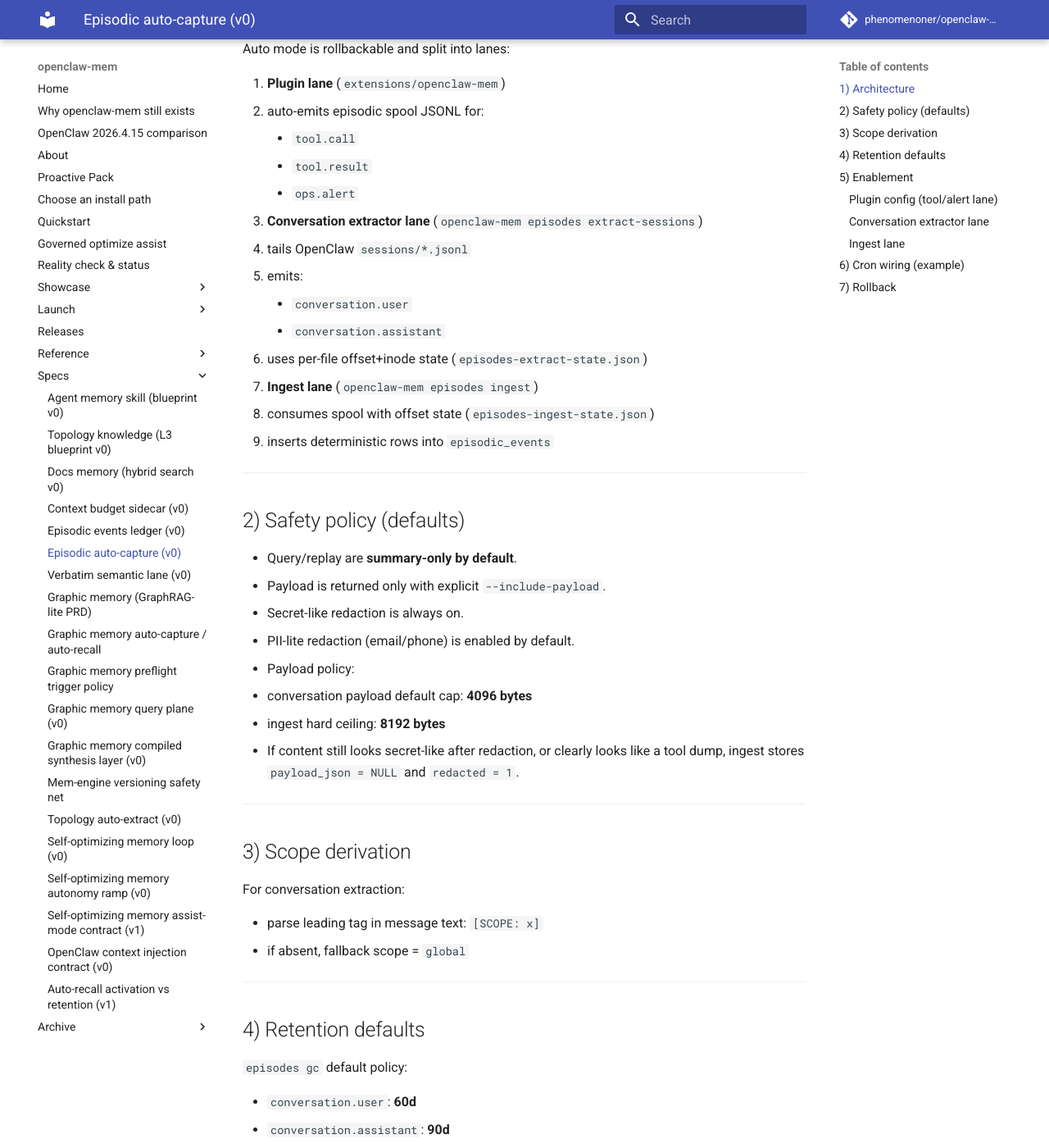
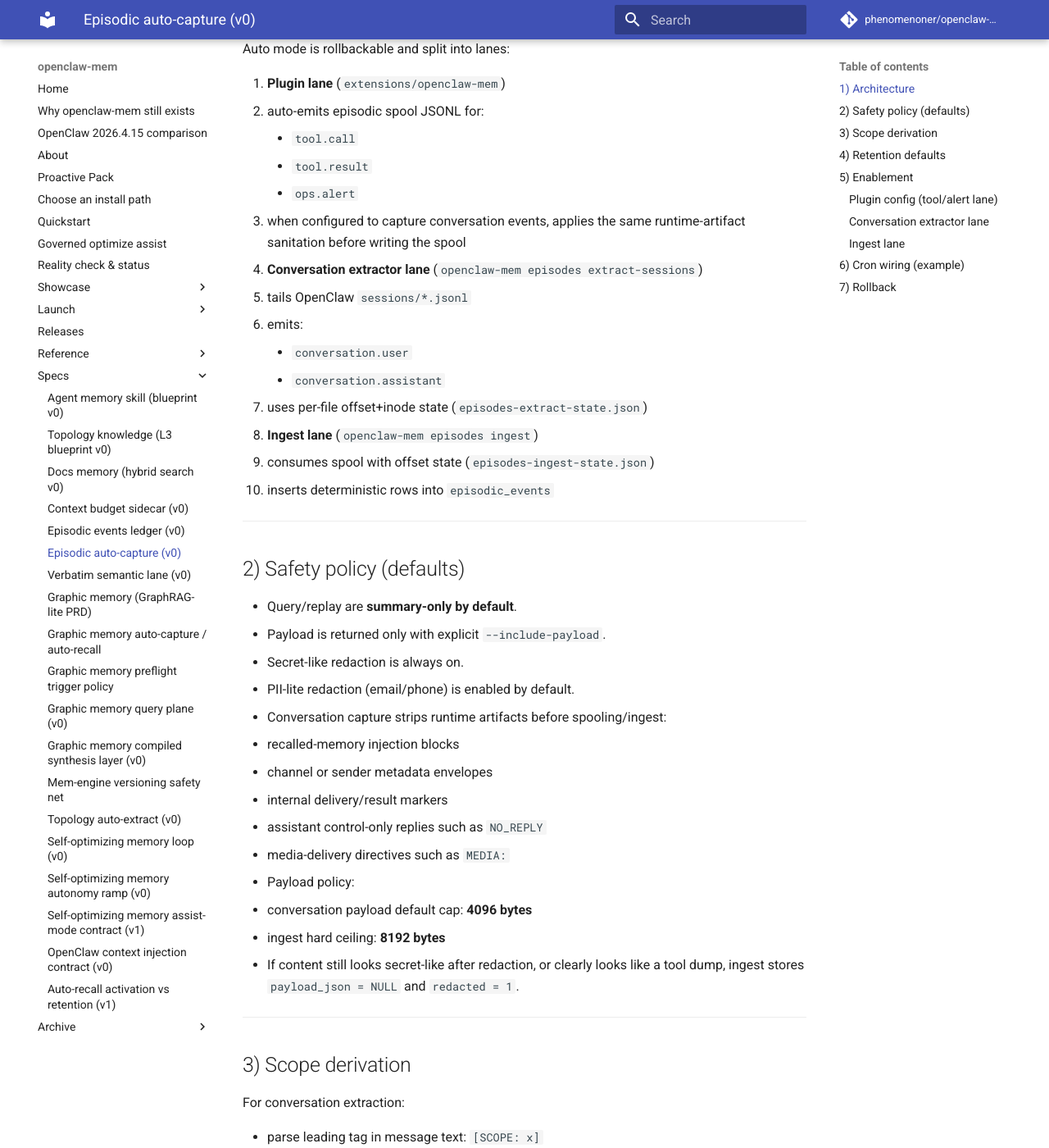
Before and after one commit to phenomenoner/openclaw-mem, an MkDocs documentation site: the page built from docs/specs/episodic-auto-capture-v0.md, in a window 1280 px wide and 1400 px high, scrolled down 332 px. Shown: the whole window at 82% size. Built offline with MkDocs 1.6.1 and Material for MkDocs 9.7.7, drawn with Linux system fonts in a browser that asks for light colours; comment, search, counter and statistics services are not loaded.

Commit message:
Document episodic capture sanitation

```diff
--- a/docs/specs/episodic-auto-capture-v0.md
+++ b/docs/specs/episodic-auto-capture-v0.md
@@ -13,6 +13,7 @@
      - `tool.call`
      - `tool.result`
      - `ops.alert`
+   - when configured to capture conversation events, applies the same runtime-artifact sanitation before writing the spool
 2. **Conversation extractor lane** (`openclaw-mem episodes extract-sessions`)
    - tails OpenClaw `sessions/*.jsonl`
    - emits:
@@ -31,6 +32,12 @@
   - Payload is returned only with explicit `--include-payload`.
 - Secret-like redaction is always on.
 - PII-lite redaction (email/phone) is enabled by default.
+- Conversation capture strips runtime artifacts before spooling/ingest:
+  - recalled-memory injection blocks
+  - channel or sender metadata envelopes
+  - internal delivery/result markers
+  - assistant control-only replies such as `NO_REPLY`
+  - media-delivery directives such as `MEDIA:`
 - Payload policy:
   - conversation payload default cap: **4096 bytes**
   - ingest hard ceiling: **8192 bytes**
```
Also changed, not shown: CHANGELOG.md (+5 -0 lines), README.md (+1 -1 lines), docs/auto-capture.md (+6 -0 lines).
